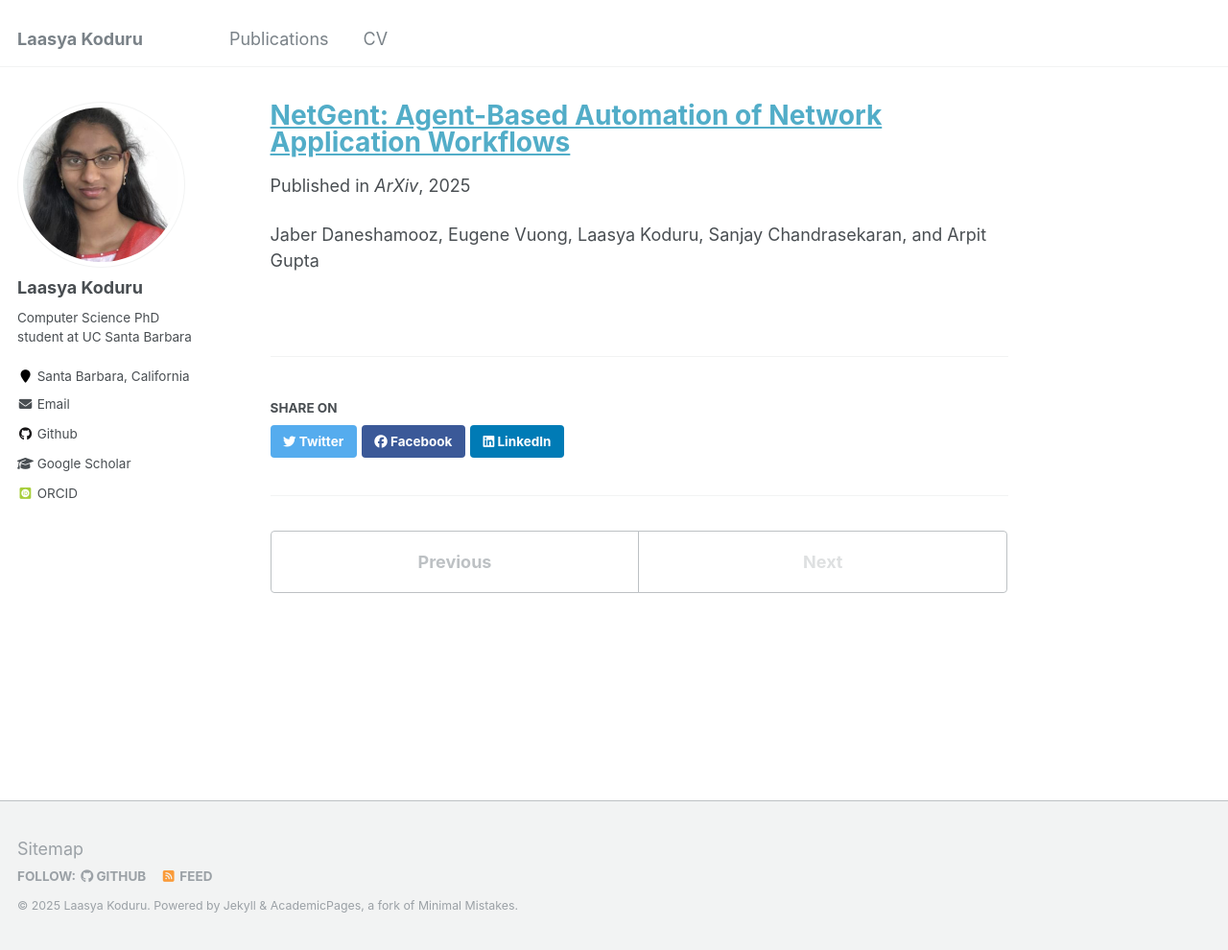
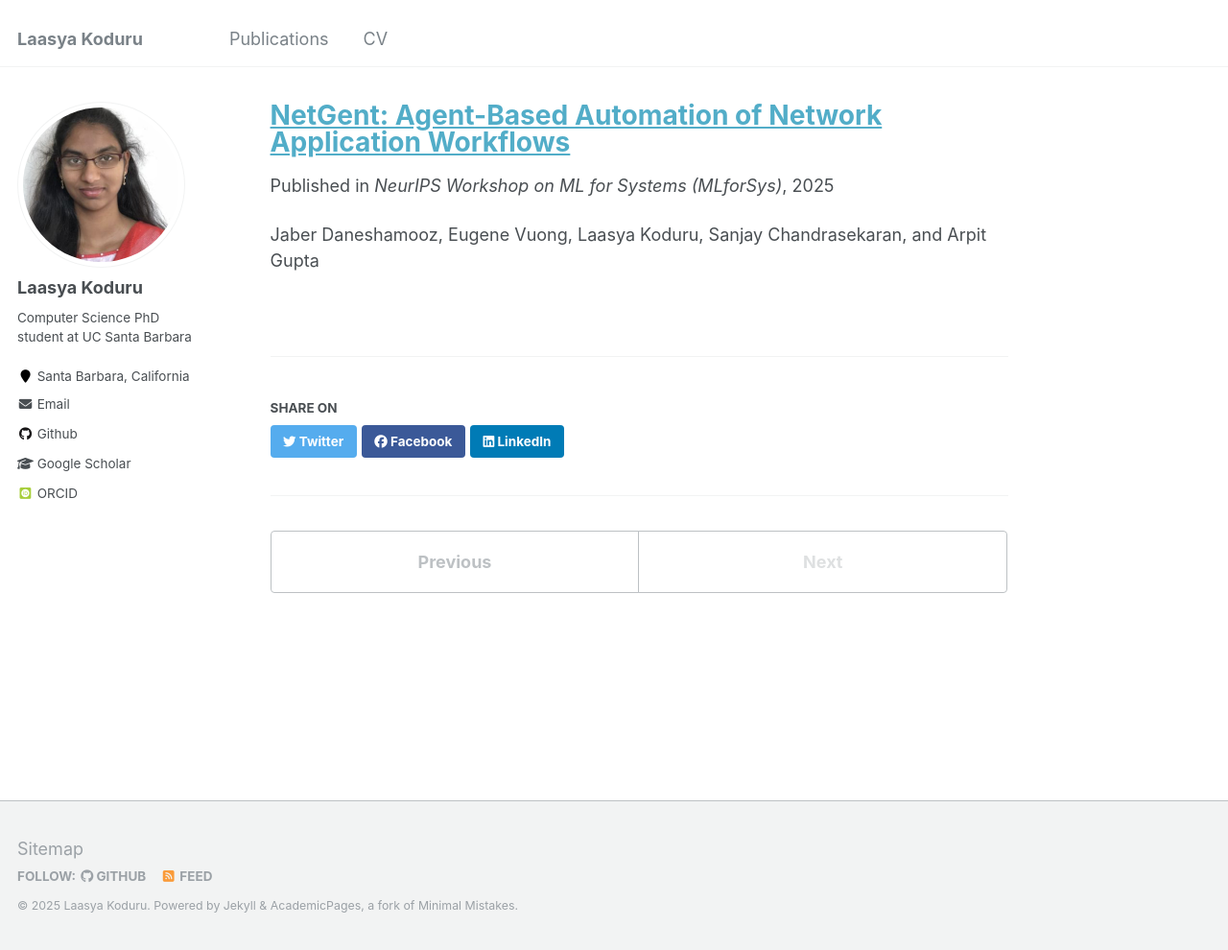
Before and after one commit to lmkoduru/lmkoduru.github.io, a Jekyll site: the page built from _publications/netgent.md, in a window 1280 px wide and 990 px high. Shown: the whole window at 96% size. Built offline with Jekyll 4.4.1, drawn with Linux system fonts in a browser that asks for light colours; some web fonts are replaced.

Commit message:
venue for netgent

```diff
--- a/_publications/netgent.md
+++ b/_publications/netgent.md
@@ -4,7 +4,7 @@ collection: publications
 permalink: /publication/NetGent
 excerpt: 'Jaber Daneshamooz, Eugene Vuong, Laasya Koduru, Sanjay Chandrasekaran, and Arpit Gupta'
 date: 2025-08-30
-venue: 'ArXiv'
+venue: 'NeurIPS Workshop on ML for Systems (MLforSys)'
 paperurl: ''
 
 ---
```
